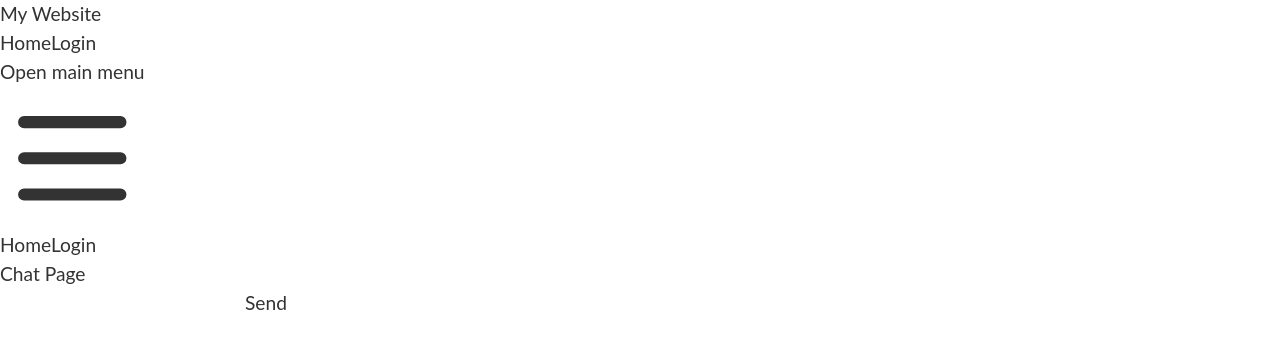
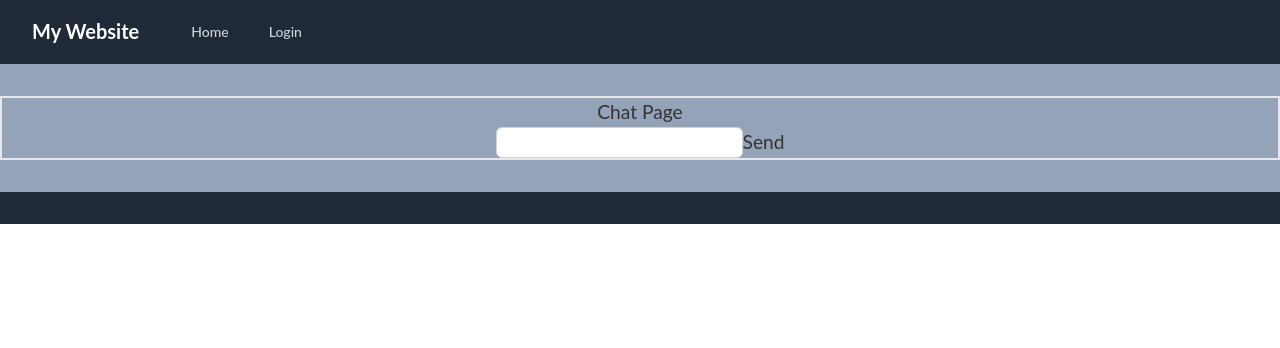
Before and after one commit to felipe-parra/chat-ia-next, a Next.js app: page / in a window 1280 px wide. Shown: the top 348 px of the page. Built offline with nearby package versions, Linux system fonts and the light colour scheme; no server answers.

Commit message:
Add Tailwind config file

```diff
--- /dev/null
+++ b/tailwind.config.js
@@ -0,0 +1,9 @@
+/** @type {import('tailwindcss').Config} */
+module.exports = {
+  content: ["./src/**/*.{js,ts,jsx,tsx}"],
+  purge: ["./src/**/*.{js,ts,jsx,tsx}"],
+  theme: {
+    extend: {},
+  },
+  plugins: [],
+};
```
